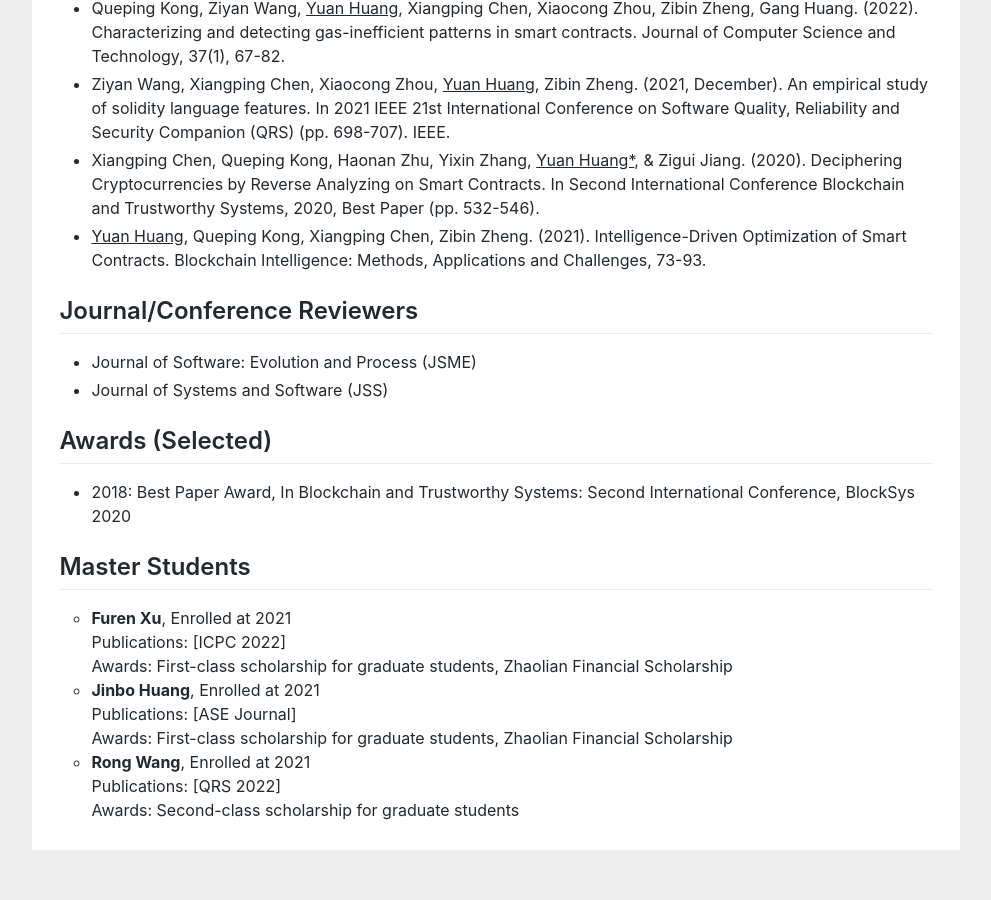
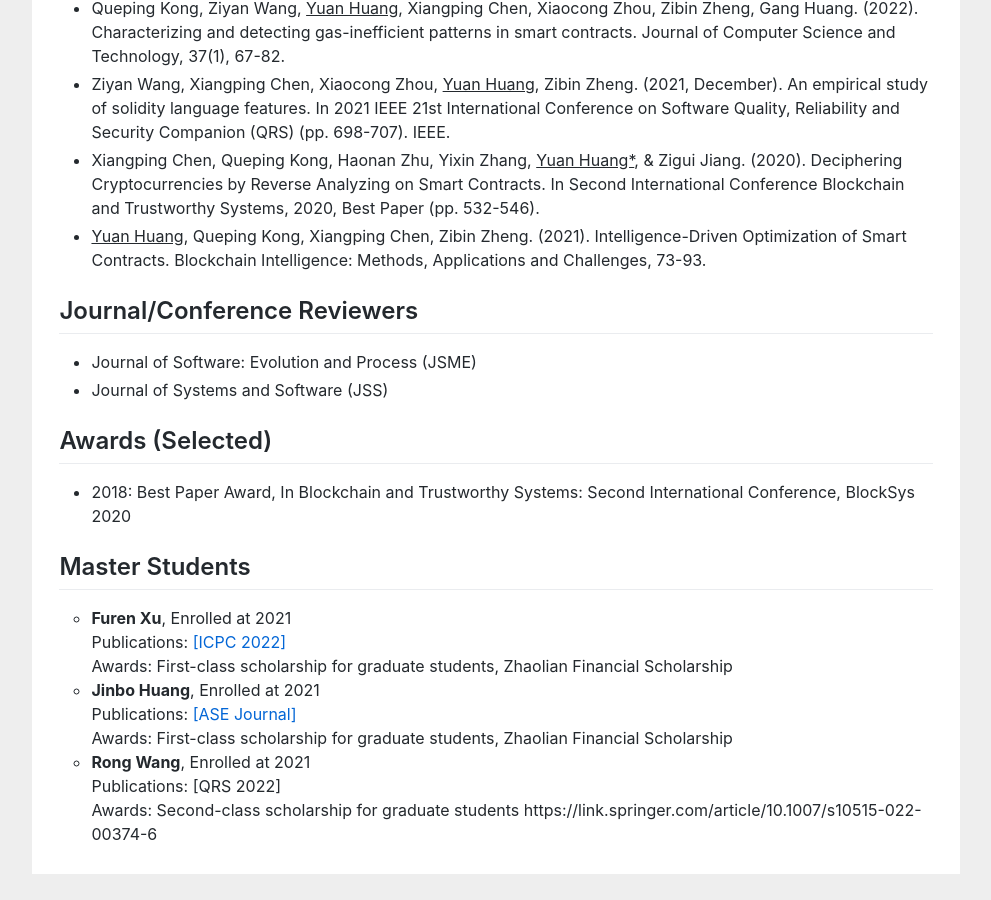
Before and after one commit to huangyuan-hy/huangyuan-hy.github.io, a Jekyll site: the page index.html, which Jekyll copies as it is, in a window 1280 px wide and 900 px high, scrolled down 2215 px. Shown: the whole window, without its empty margins (144-1135 px from the left). Built offline with Jekyll 4.4.1, drawn with Linux system fonts in a browser that asks for light colours; before the commit the page ends 3091 px from its top, so only the background shows below that; part of the change alters nothing that is shown.

Commit message:
Update index.html

```diff
--- a/index.html
+++ b/index.html
@@ -155,18 +155,18 @@ gtag('config', 'UA-158965281-1');
 				<ul>
 
 <li type="circle"><b>Furen Xu</b>, Enrolled at 2021</li>
-    Publications: [ICPC 2022]<br>
+    Publications: <a href="https://dl.acm.org/doi/abs/10.1145/3524610.3527923">[ICPC 2022]</a><br>
     Awards: First-class scholarship for graduate students, Zhaolian Financial Scholarship
 
 <li type="circle"><b>Jinbo Huang</b>, Enrolled at 2021</li>
-    Publications: [ASE Journal]<br>
+    Publications: <a href="https://link.springer.com/article/10.1007/s10515-022-00374-6">[ASE Journal]</a><br>
     Awards: First-class scholarship for graduate students, Zhaolian Financial Scholarship
 
 <li type="circle"><b>Rong Wang</b>, Enrolled at 2021</li>
     Publications: [QRS 2022]<br>
     Awards: Second-class scholarship for graduate students
 
-
+https://link.springer.com/article/10.1007/s10515-022-00374-6
 				</ul>
 
 			</article>
```
